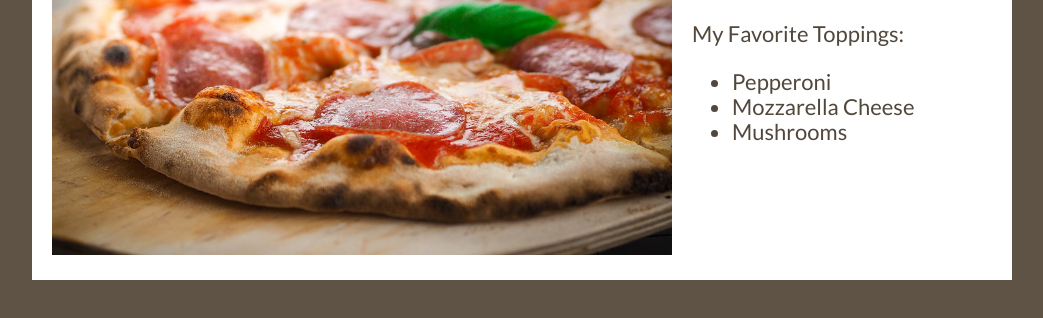
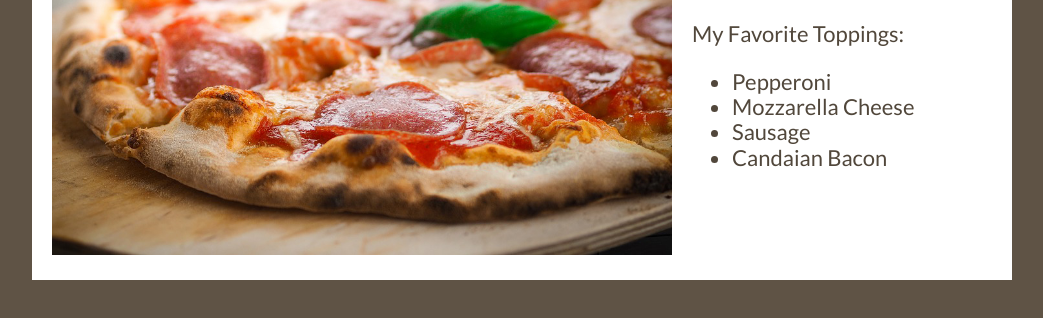
Before and after one commit to codechris3/pizza, a plain HTML site: page index.html in a window 1280 px wide. Shown: the part 198-516 px from the top of the page, without its empty margins (118-1161 px from the left). Drawn offline with nearby package versions, Linux system fonts and the light colour scheme; a web font is replaced by a local one.

Commit message:
Change Toppings

```diff
--- a/index.html
+++ b/index.html
@@ -24,7 +24,8 @@
     <ul>
       <li>Pepperoni</li>
       <li>Mozzarella Cheese</li>
-      <li>Mushrooms</li>
+      <li>Sausage</li>
+      <li>Candaian Bacon</li>
     </ul>
   </div>
 </div>
```
